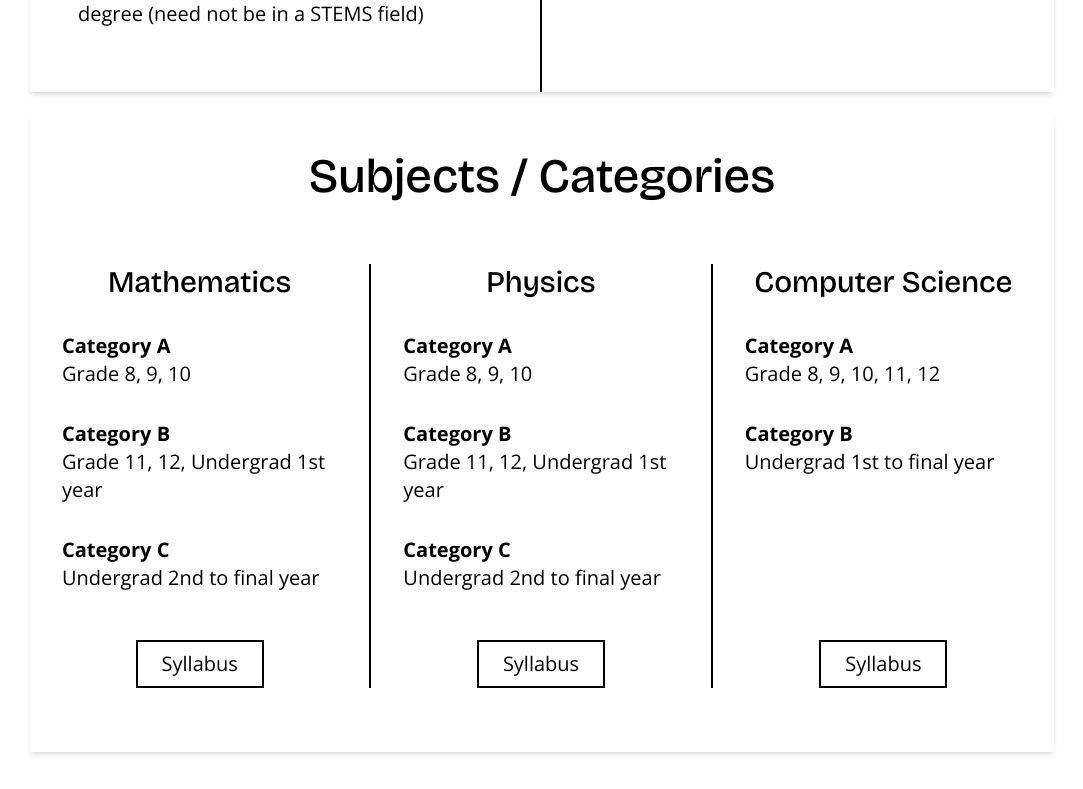
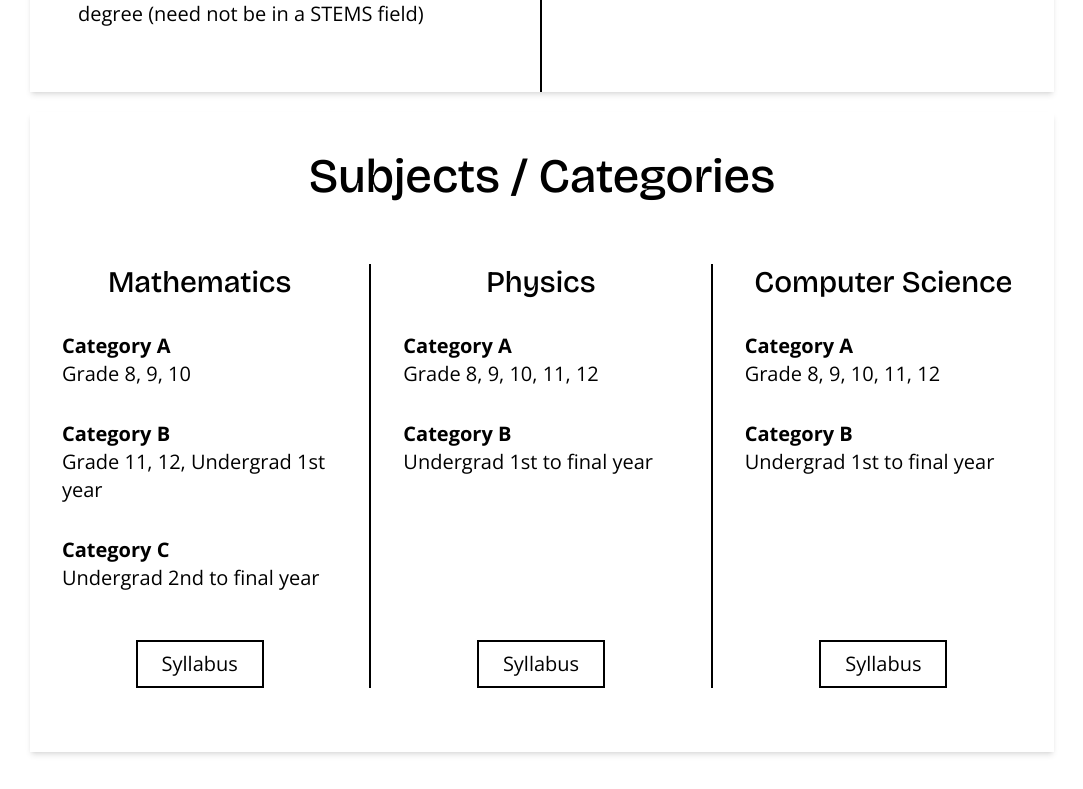
Before and after one commit to Tessellate-CMI/tessellate-frontend, a SvelteKit app: page /stems/details in a window 1280 px wide. Shown: the part 408-1197 px from the top of the page, without its empty margins (98-1181 px from the left). Built offline with nearby package versions, Linux system fonts and the light colour scheme.

Commit message:
feat: changed physics categories

```diff
--- a/src/routes/stems/details/+page.svelte
+++ b/src/routes/stems/details/+page.svelte
@@ -50,11 +50,10 @@
                 <div class="mt-16 text-center font-heading text-3xl font-medium lg:mt-0">
                     Physics
                 </div>
-                <p class="mt-8"><strong>Category A</strong><br />Grade 8, 9, 10</p>
+                <p class="mt-8"><strong>Category A</strong><br />Grade 8, 9, 10, 11, 12</p>
                 <p class="mt-8">
-                    <strong>Category B</strong><br />Grade 11, 12, Undergrad 1st year
+                    <strong>Category B</strong><br />Undergrad 1st to final year
                 </p>
-                <p class="mt-8"><strong>Category C</strong><br />Undergrad 2nd to final year</p>
                 <div class="flex border-black px-6 lg:border-r-2">
                     <a
                         href="https://cdn.tessellate.cmi.ac.in/stems/Physics-Syllabus.pdf"
```
